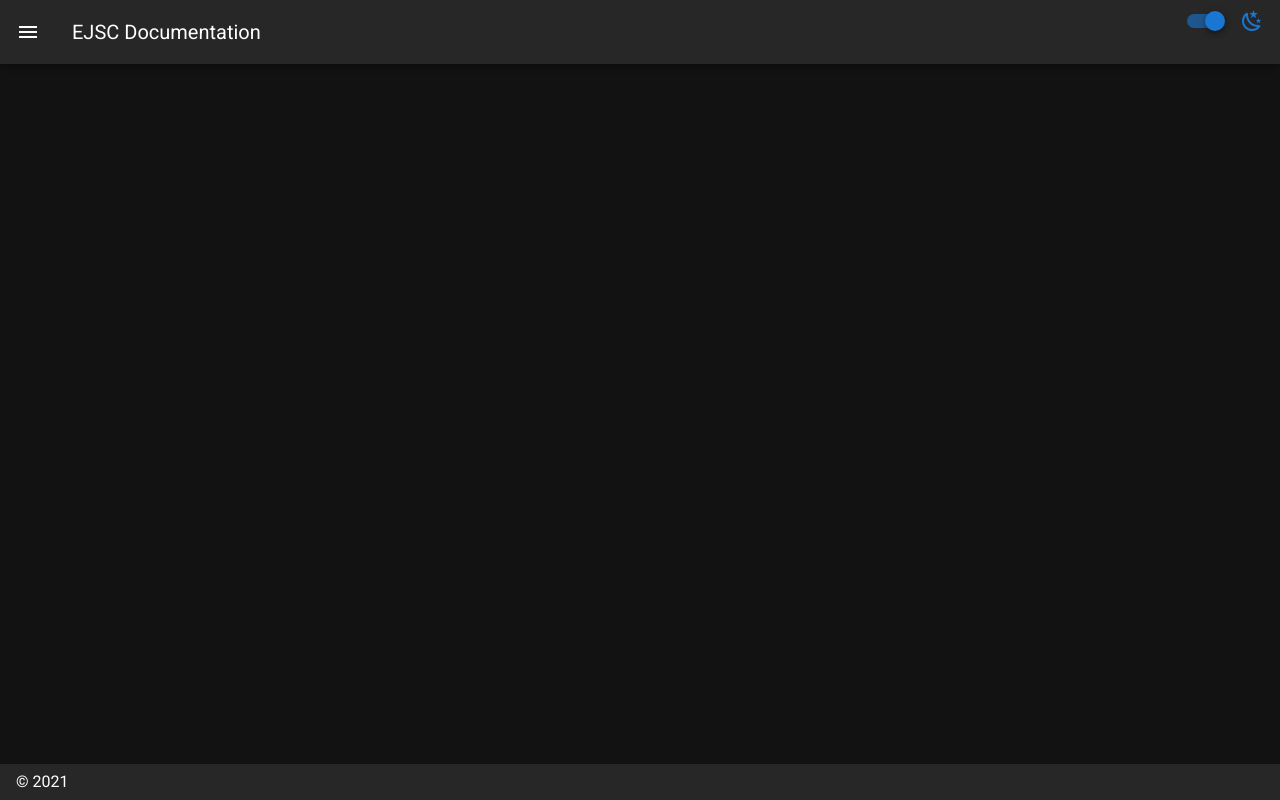
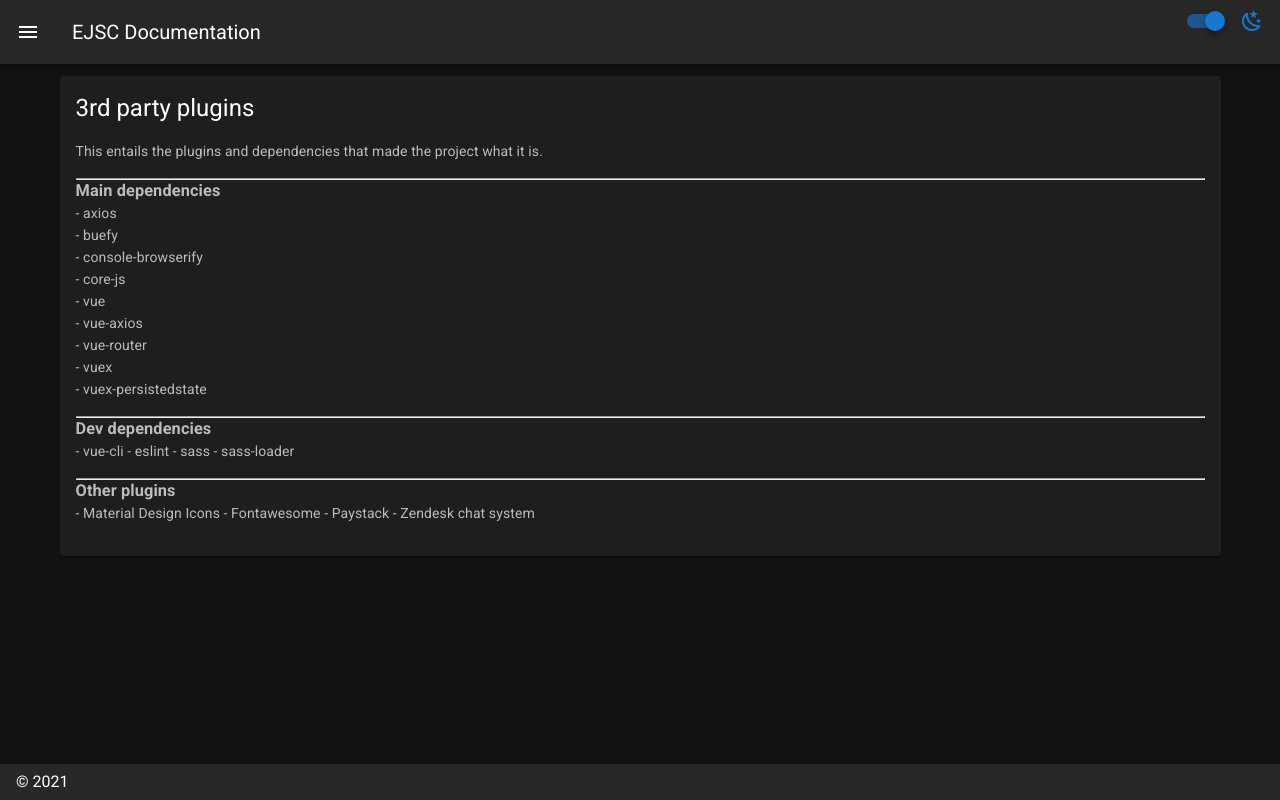
Before and after one commit to IAmMasterCraft/ejsc-docs, a Nuxt app: page /plugins in a window 1280 px wide. Built offline with nearby package versions, Linux system fonts and the light colour scheme.

Commit message:
plugins docs

```diff
--- /dev/null
+++ b/pages/plugins.vue
@@ -0,0 +1,55 @@
+<template>
+  <v-row justify="center" align="center">
+    <v-col cols="12">
+      <v-card>
+        <v-card-title class="headline">
+          3rd party plugins
+        </v-card-title>
+        <v-card-text>
+          <p>
+            This entails the plugins and dependencies that made the project what it is.
+          <p/>
+          <hr />
+          <h3>Main dependencies</h3>
+          <p>
+            - axios <br />
+            - buefy <br />
+            - console-browserify <br />
+            - core-js <br />
+            - vue <br />
+            - vue-axios <br />
+            - vue-router <br />
+            - vuex <br />
+            - vuex-persistedstate <br />
+          </p>
+          <hr />
+          <h3>Dev dependencies</h3>
+          <p>
+            - vue-cli
+            - eslint
+            - sass
+            - sass-loader
+          </p>
+          <hr />
+          <h3>Other plugins</h3>
+          <p>
+            - Material Design Icons
+            - Fontawesome
+            - Paystack
+            - Zendesk chat system
+          </p>
+        </v-card-text>
+        <v-card-actions v-if="true === false">
+          <v-spacer />
+          <v-btn
+            color="primary"
+            nuxt
+            to="/inspire"
+          >
+            Continue
+          </v-btn>
+        </v-card-actions>
+      </v-card>
+    </v-col>
+  </v-row>
+</template>
```
